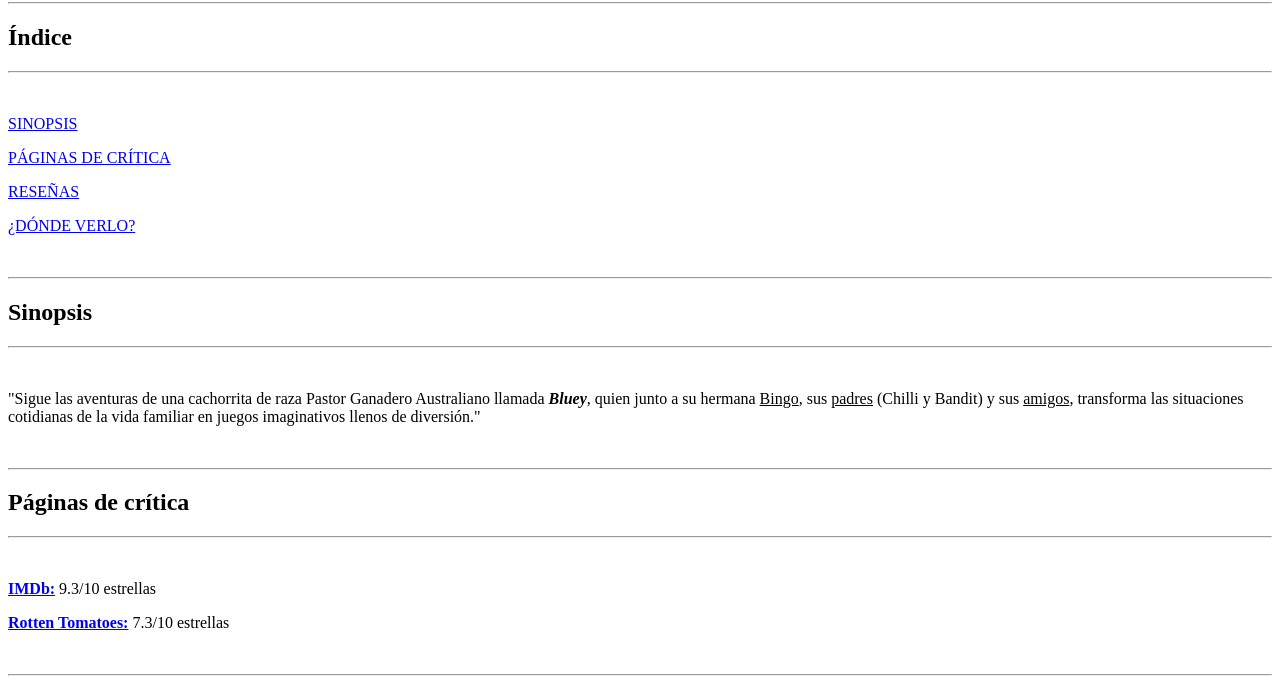
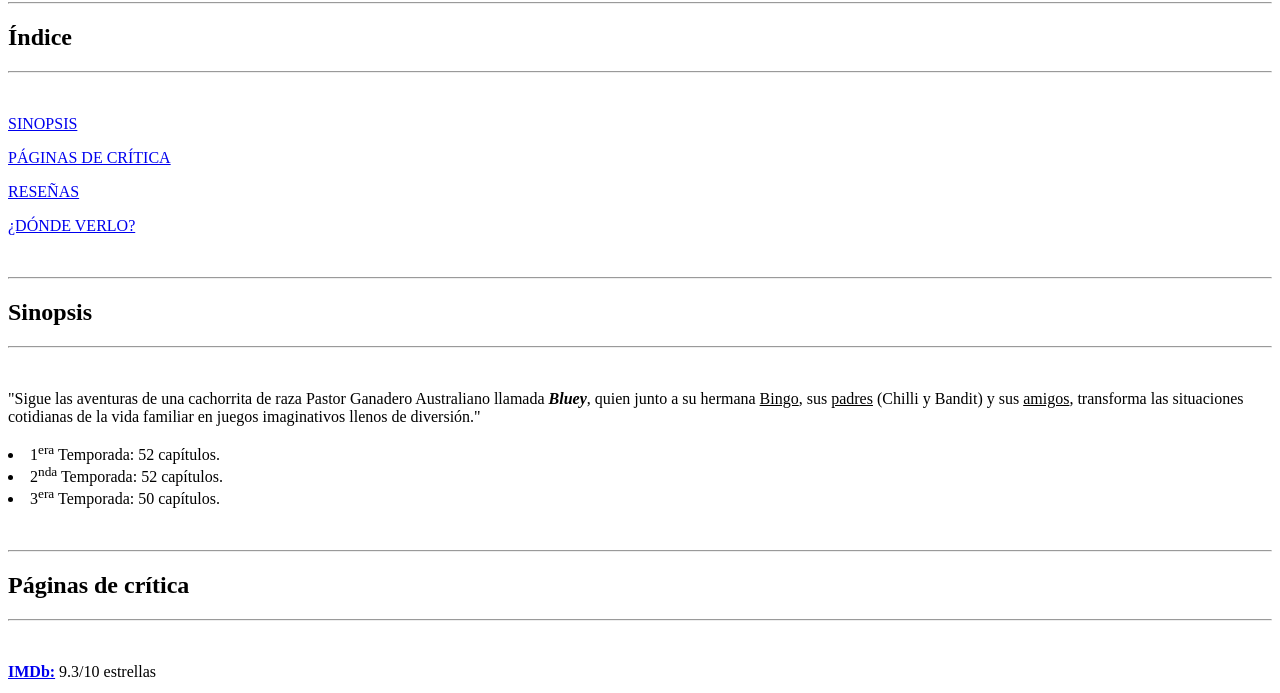
Before and after one commit to DiegoCareaga946/PRGRAMACION-WEB, a plain HTML site: page Programacion_web/Ejercicio_1.html in a window 1280 px wide. Shown: the part 78-771 px from the top of the page. Drawn offline with Linux system fonts and the light colour scheme.

Commit message:
Ejercicio 1 - actualizacion

```diff
--- a/Programacion_web/Ejercicio_1.html
+++ b/Programacion_web/Ejercicio_1.html
@@ -25,6 +25,11 @@
                 "Sigue las aventuras de una cachorrita de raza Pastor Ganadero Australiano llamada <strong><i>Bluey</i></strong>,
                 quien junto a su hermana <u>Bingo</u>, sus <u>padres</u> (Chilli y Bandit) y sus <u>amigos</u>,
                 transforma las situaciones cotidianas de la vida familiar en juegos imaginativos llenos de diversión."
+
+                <li>1<sup>era</sup> Temporada: 52 capítulos.</li>
+                <li>2<sup>nda</sup> Temporada: 52 capítulos.</li>
+                <li>3<sup>era</sup> Temporada: 50 capítulos.</li>
+
             </p>
         </div>
 
```
